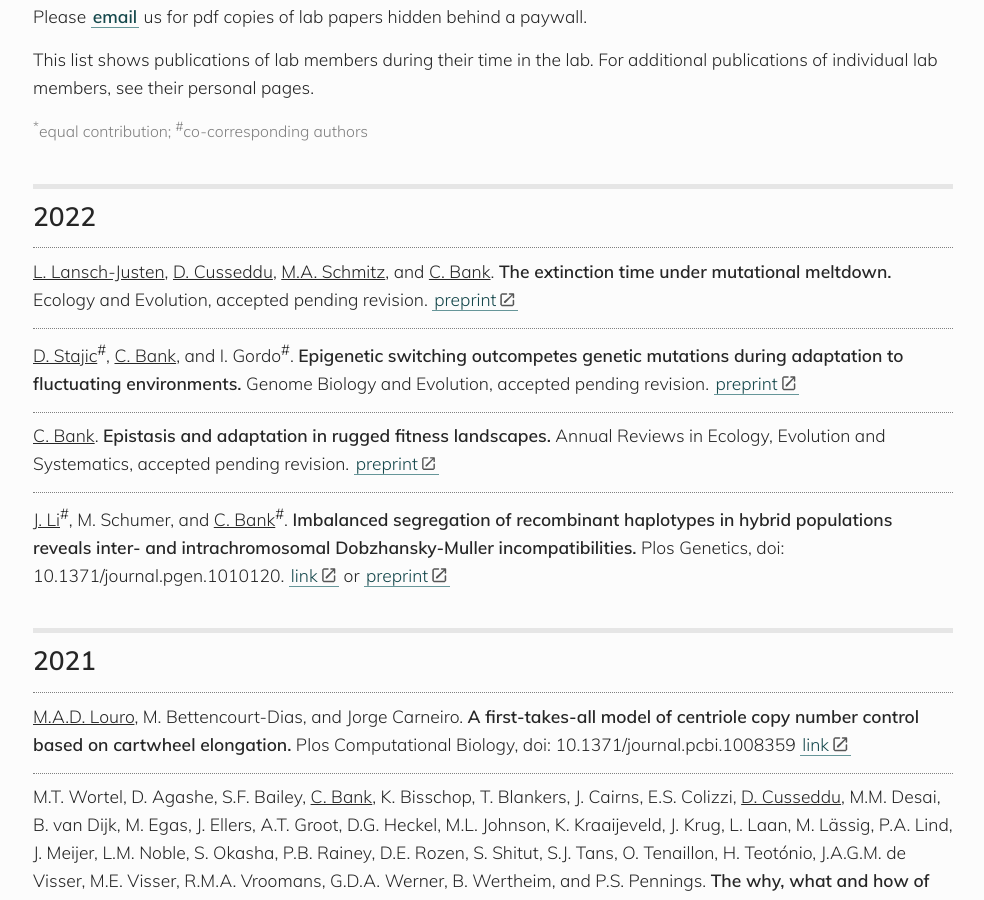
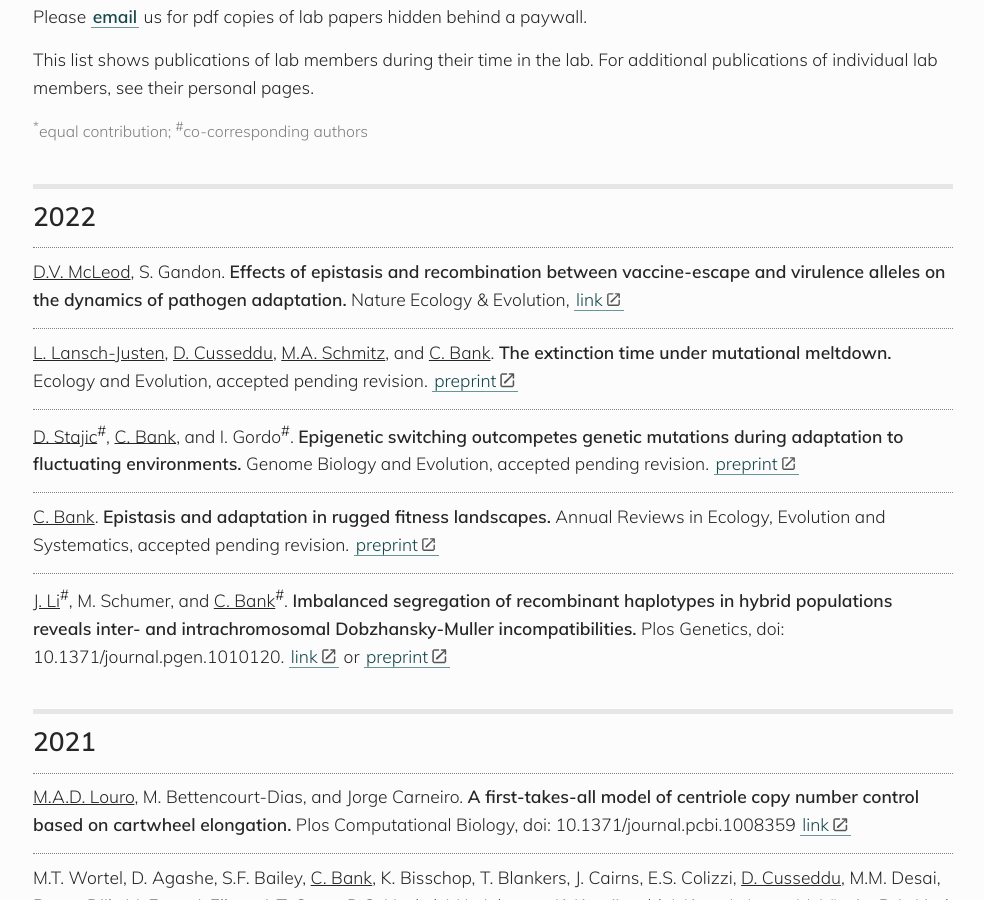
Before and after one commit to banklab/banklab.github.io, a Jekyll site: the page built from publications.md, in a window 1280 px wide and 900 px high, scrolled down 419 px. Shown: the whole window, without its empty margins (147-1131 px from the left). Built offline with Jekyll 4.4.1, drawn with Linux system fonts in a browser that asks for light colours; some web fonts are replaced.

Commit message:
Update publications.md

```diff
--- a/publications.md
+++ b/publications.md
@@ -20,6 +20,8 @@ https://kramdown.gettalong.org/syntax.html#html-blocks
 {:/comment}
 
 ## 2022
+
+<u>D.V. McLeod</u>, S. Gandon. **Effects of epistasis and recombination between vaccine-escape and virulence alleles on the dynamics of pathogen adaptation.** Nature Ecology & Evolution, [link](https://doi.org/10.1038/s41559-022-01709-y)
 
 <u>L. Lansch-Justen</u>, <u>D. Cusseddu</u>, <u>M.A. Schmitz</u>, and  <u>C. Bank</u>. **The extinction time under mutational meltdown.** Ecology and Evolution, accepted pending revision. [preprint](https://www.biorxiv.org/content/10.1101/2022.02.01.478601)
 
```
